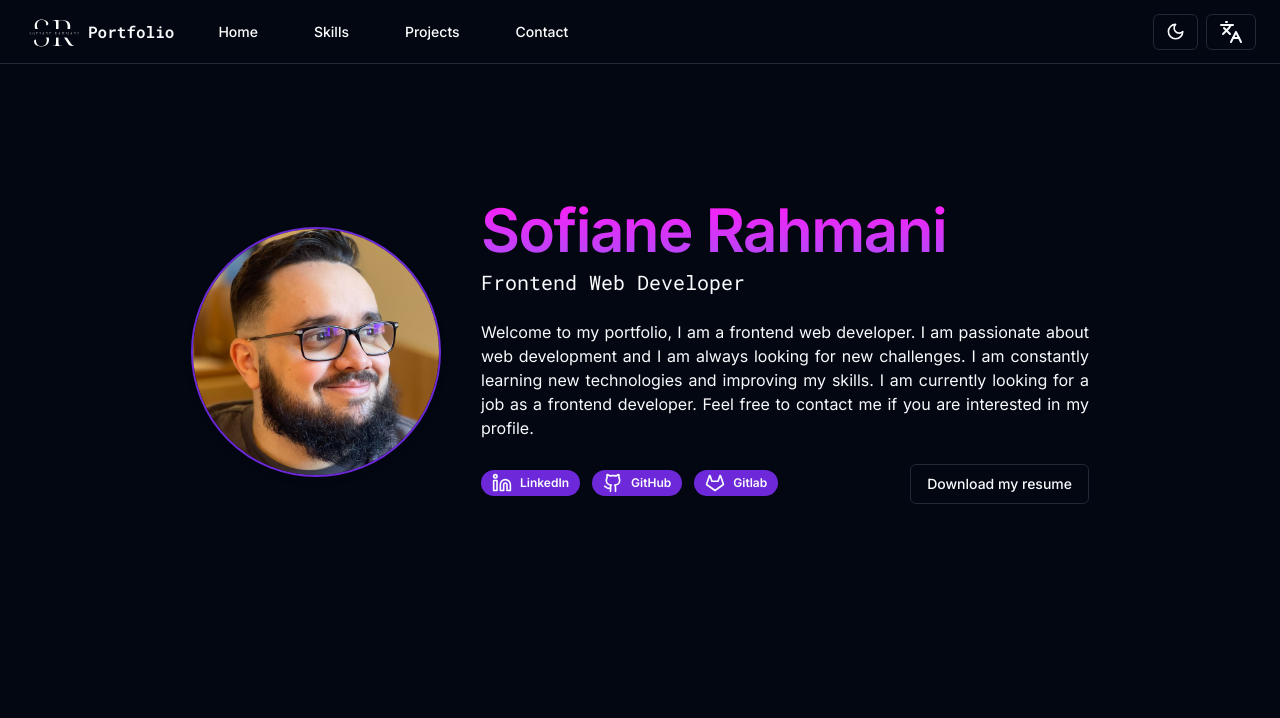
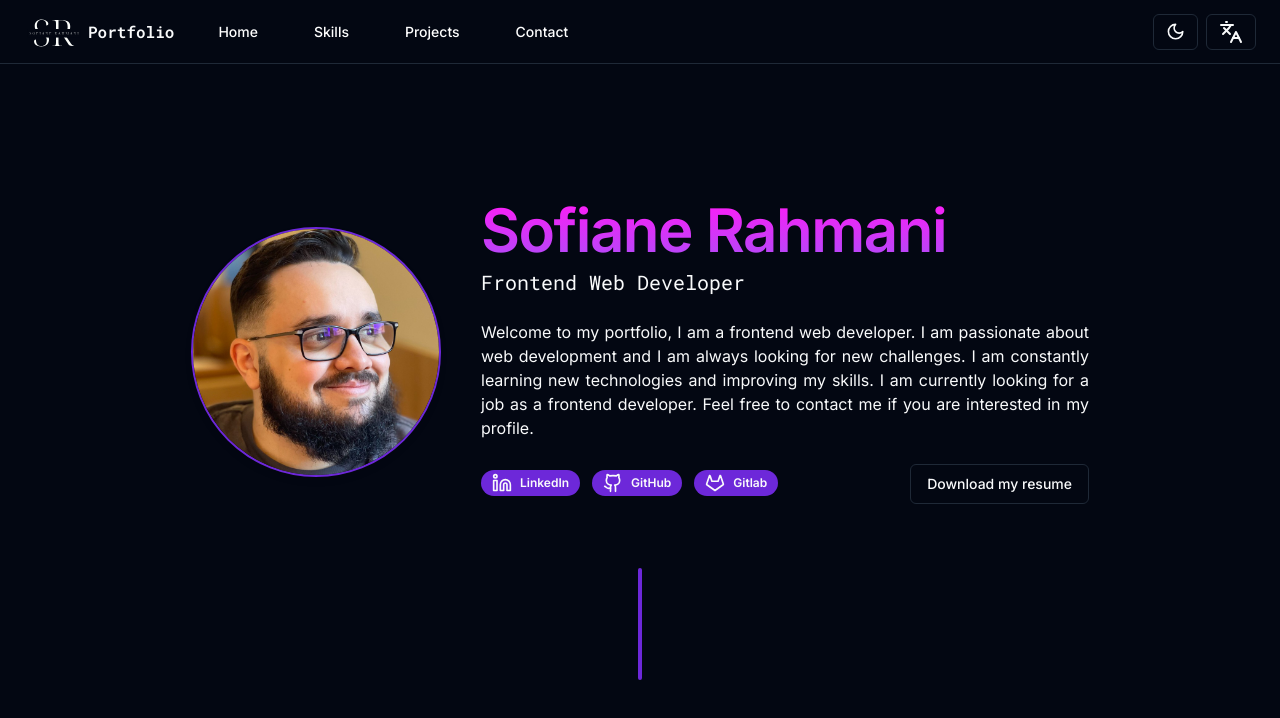
Before and after one commit to SofRahmani/portfolio, a Next.js app: page /en in a window 1280 px wide. Shown: the top 718 px of the page. Built offline with nearby package versions, Linux system fonts and the light colour scheme.

Commit message:
feat: :sparkles: create Separator component

```diff
--- /dev/null
+++ b/src/app/[lang]/components/sections/Separator.tsx
@@ -0,0 +1,9 @@
+
+
+export default function Separator() {
+  return (
+    <div className=' h-28 w-1 rounded-xl bg-violet-700 '>
+
+    </div>
+  );
+}
--- a/src/app/[lang]/page.tsx
+++ b/src/app/[lang]/page.tsx
@@ -1,10 +1,12 @@
 import { Locale } from "../../../i18n.config";
+import Separator from './components/sections/Separator'
 import HeroSection from "./components/sections/hero_section/HeroSection";
 
 export default function Home({ params }: { params: { lang: Locale } }) {
   return (
     <main className=" mx-auto mt-6 flex max-w-7xl flex-col items-center justify-center gap-8 ">
       <HeroSection lang={params.lang} />
+      <Separator />
     </main>
   );
 }
```
